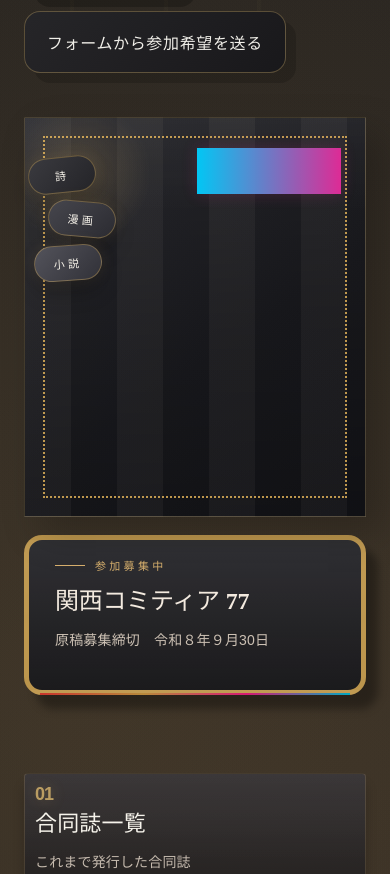
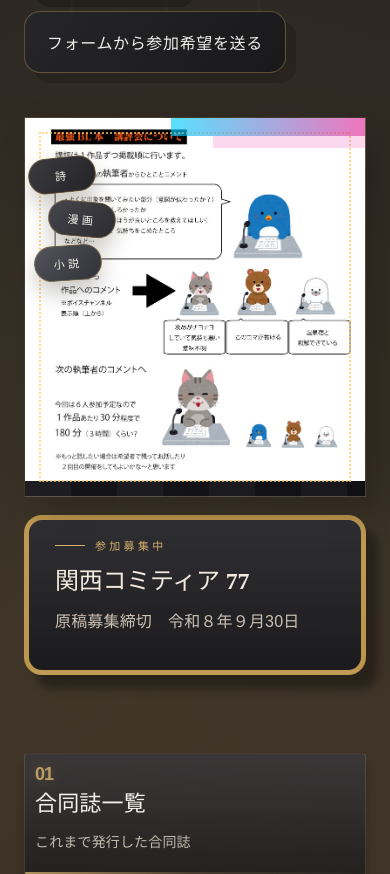
Before and after one commit to PackeLo/saikyo_hp, a website: page index.html in a window 390 px wide. Shown: the part 829-1703 px from the top of the page. Drawn offline with Linux system fonts and the light colour scheme.

Commit message:
新しい画像ファイルを追加し、ヒーロービジュアルに画像を表示するように変更しました。また、スタイルを調整して視覚的な一貫性を向上させました。

```diff
--- a/index.html
+++ b/index.html
@@ -40,7 +40,9 @@
               <span class="hero-sign hero-sign-b">漫画</span>
               <span class="hero-sign hero-sign-c">小説</span>
             </div>
-            <div class="hero-visual" role="img" aria-label="雑居ビルのキービジュアル"></div>
+            <div class="hero-visual" role="img" aria-label="雑居ビルのキービジュアル">
+              <img src="images\kohyo.jpg" alt="雑居ビルのキービジュアル" />
+            </div>
             <div class="hero-panel">
               <span>参加募集中</span>
               <strong class="font-strong">関西コミティア 77</strong>
@@ -151,7 +153,7 @@
                BL以外の作品も募集しているのですか？
             </p>
             <p class="Answer">
-              その通りです。この団体は浮世めありーが主催するR-18創作BL合同誌「最強BL本」のために発足しました。しかし、講評や制作相談の場として、このコミュニティの活動をBLジャンル以外にも発展したいという思いから、BLジャンル以外も掲載した冊子の刊行を予定しています。<br/>
+              その通りです。当団体は浮世めありーが主催するR-18創作BL合同誌「最強BL本」のために発足しましたが、講評や制作相談の場として、BLジャンル以外にもコミュニティの活動を発展したいという思いから、BLジャンル以外も掲載した冊子の刊行を予定しています。<br/>
             </p>
             <p class="Quesqtion">
                全年齢の作品の募集を行っていますか？
@@ -296,9 +298,9 @@
 
         <section id="join">
           <div class="section-title">
-            <span class="section-caption">メンバー募集</span>
+            <span class="section-caption">join us</span>
             <div class="section-heading">
-              <h2 class="font-strong">Join Us</h2>
+              <h2 class="font-strong">Join us</h2>
               <span class="section-rule" aria-hidden="true"></span>
             </div>
           </div>
@@ -309,7 +311,7 @@
               <li>お問い合わせ</li>
               <li>ご感想</li>
             </ul>
-            <p>Googleフォームよりご送信をお願いいたします。なお、本の発表スケジュールにかかわらず、いつでもdiscordサーバーに参加できます！</p>
+            <p>Googleフォームよりご送信をお願いいたします。本の発表スケジュールにかかわらず、いつでもdiscordサーバーに参加できます！</p>
             <div class="join-buttons">
               <a class="button primary" target="_blank" rel="noopener noreferrer" href="https://forms.gle/FeN9EwKcFqjpGs4m6">送信フォームへ</a>
               <a class="button secondary" target="_blank" rel="noopener noreferrer" href="https://bsky.app/profile/saikyoleft.bsky.social">Bluesky</a>
--- a/src/styles.css
+++ b/src/styles.css
@@ -288,6 +288,11 @@ section {
   position: relative;
   overflow: hidden;
 }
+.hero-visual img {
+  width: 100%;
+  height: 100%;
+  object-fit: cover;
+}
 
 .hero-visual::before,
 .hero-visual::after {
@@ -321,11 +326,10 @@ section {
 }
 
 .hero-panel::after {
-  content: "";
   position: absolute;
-  inset: auto 16px 0;
+  inset: 3px 16px 0px;
   height: 2px;
-  background: linear-gradient(90deg, var(--accent), var(--gold), var(--fuchsia), var(--cyan));
+  background: linear-gradient(90deg, transparent, var(--cyan), var(--fuchsia), var(--gold), transparent);
 }
 
 .hero-panel strong {
@@ -571,7 +575,7 @@ section {
 
 .sns {
   display: flex;
-  gap: 6px;
+  gap: 4px;
   margin-top: 12px;
 }
 
@@ -1091,7 +1095,7 @@ body:has(.app-shell.zakkyo-theme)::after {
 }
 
 .zakkyo-theme .hero-visual {
-  min-height: 560px;
+  min-height: 460px;
   border: 1px solid rgba(214, 179, 109, 0.24);
   background:
     radial-gradient(circle at 16% 14%, rgba(232, 190, 112, 0.2), transparent 16%),
@@ -1103,19 +1107,20 @@ body:has(.app-shell.zakkyo-theme)::after {
 }
 
 .zakkyo-theme .hero-visual::before {
-  inset: 18px;
+  inset: 14px;
   border: 2px dotted rgba(255, 201, 98, 0.72);
 }
 
 .zakkyo-theme .hero-visual::after {
-  inset: 30px 24px auto auto;
-  width: 144px;
-  height: 46px;
+
+  inset: 0px 0px auto auto;
+  width: 194px;
+  height: 18px;
   opacity: 1;
   background-image: none;
   background:
-    linear-gradient(90deg, rgba(0, 207, 255, 0.95), rgba(231, 43, 155, 0.95));
-  box-shadow: 0 0 16px rgba(231, 43, 155, 0.18);
+    linear-gradient(90deg, rgba(0, 207, 255, 0.65), rgba(231, 43, 155, 0.65));
+  box-shadow: 42px 12px 0px rgba(231, 43, 155, 0.18);
 }
 
 .zakkyo-theme .hero-panel {
@@ -1132,6 +1137,7 @@ body:has(.app-shell.zakkyo-theme)::after {
 
 .zakkyo-theme .hero-panel p {
   color: #cdc1b4;
+  font-size: 16px;
 }
 
 .zakkyo-theme .section-heading h2,
@@ -1227,7 +1233,7 @@ body:has(.app-shell.zakkyo-theme)::after {
   color: #efe9dd;
   border: 2px solid rgba(255, 201, 98, 0.1);
   background: rgba(214, 179, 109, 0.08);
-  border-radius: 12px;
+  border-radius: 16px;
 }
 
 .zakkyo-theme .member-icon {
@@ -1352,7 +1358,7 @@ body:has(.app-shell.zakkyo-theme)::after {
   }
 
   .zakkyo-theme .hero-visual {
-    min-height: 400px;
+    min-height: 380px;
   }
 
   .zakkyo-theme .hero-panel {
```
Also changed, not shown: images/key.png (added), images/kohyo.jpg (added).
